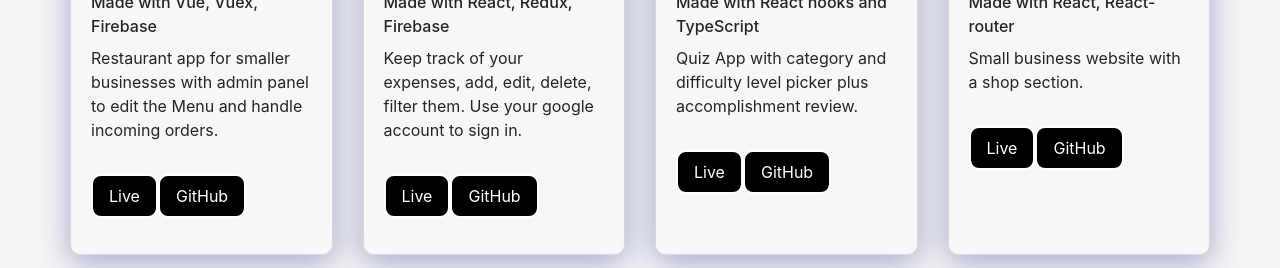
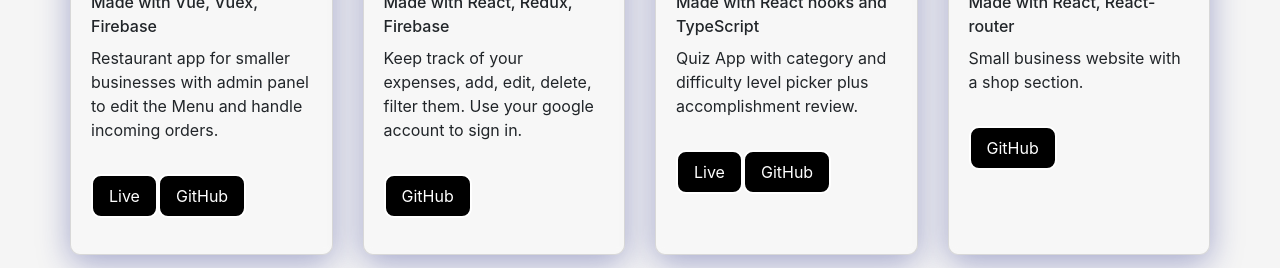
Before and after one commit to BridgetLandia/Portfolio-page, a React (Create React App) app: page / in a window 1280 px wide. Shown: the part 1800-2068 px from the top of the page. Built offline with nearby package versions, Linux system fonts and the light colour scheme.

Commit message:
Remove old deployments

```diff
--- a/src/components/projects.js
+++ b/src/components/projects.js
@@ -78,16 +78,6 @@
 								<Button className="buttons">
 									<a
 										className="project_links"
-										href="https://elso-app.herokuapp.com/"
-										target="_blank"
-										rel="noopener noreferrer"
-									>
-										Live
-									</a>
-								</Button>
-								<Button className="buttons">
-									<a
-										className="project_links"
 										href="https://github.com/BridgetLandia/expensify-app"
 										target="_blank"
 										rel="noopener noreferrer"
@@ -146,16 +136,6 @@
 								<Button className="buttons">
 									<a
 										className="project_links"
-										href="https://sutimama-kotodeje.herokuapp.com/"
-										target="_blank"
-										rel="noopener noreferrer"
-									>
-										Live
-									</a>
-								</Button>
-								<Button className="buttons">
-									<a
-										className="project_links"
 										href="https://github.com/BridgetLandia/Knit-Style"
 										target="_blank"
 										rel="noopener noreferrer"
```
